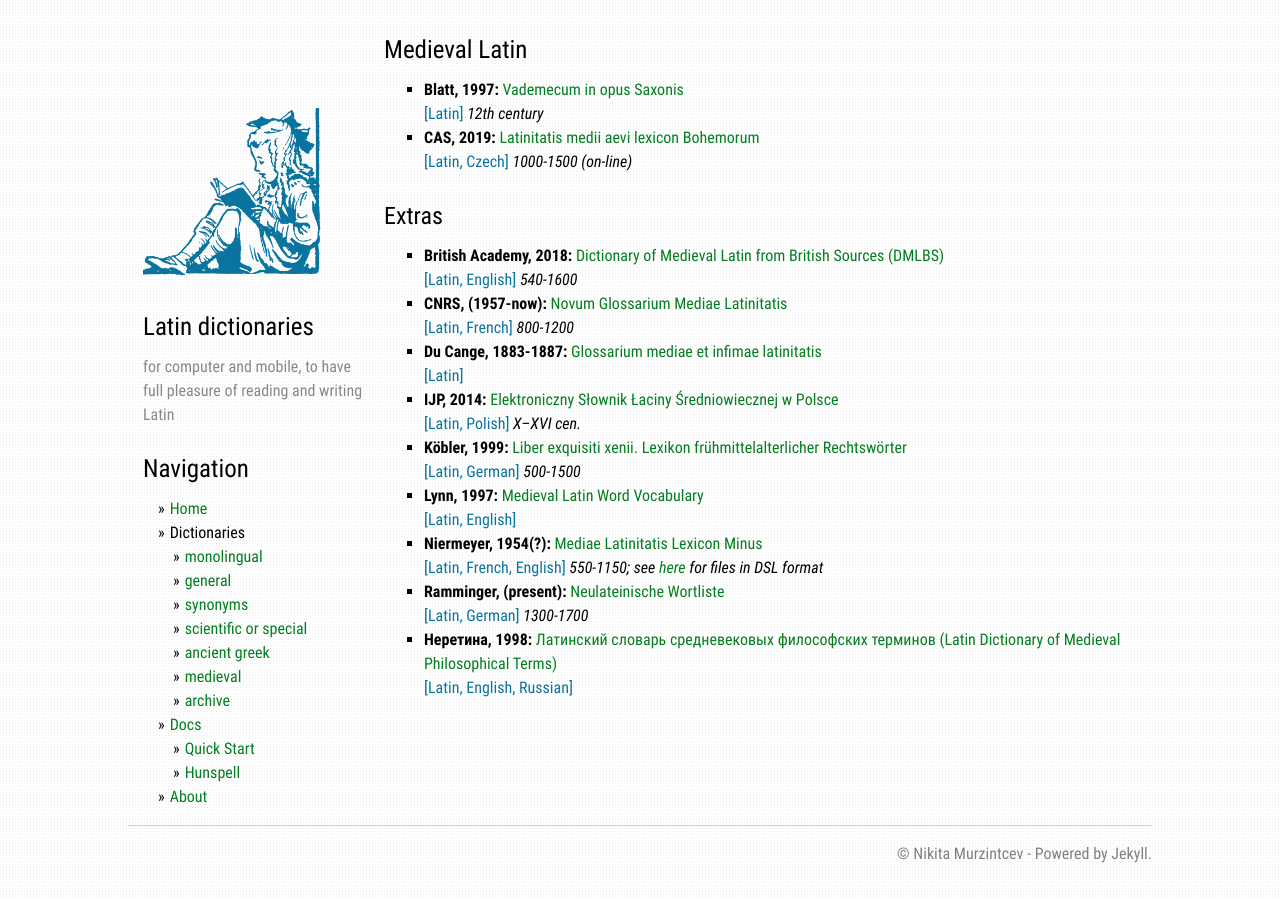
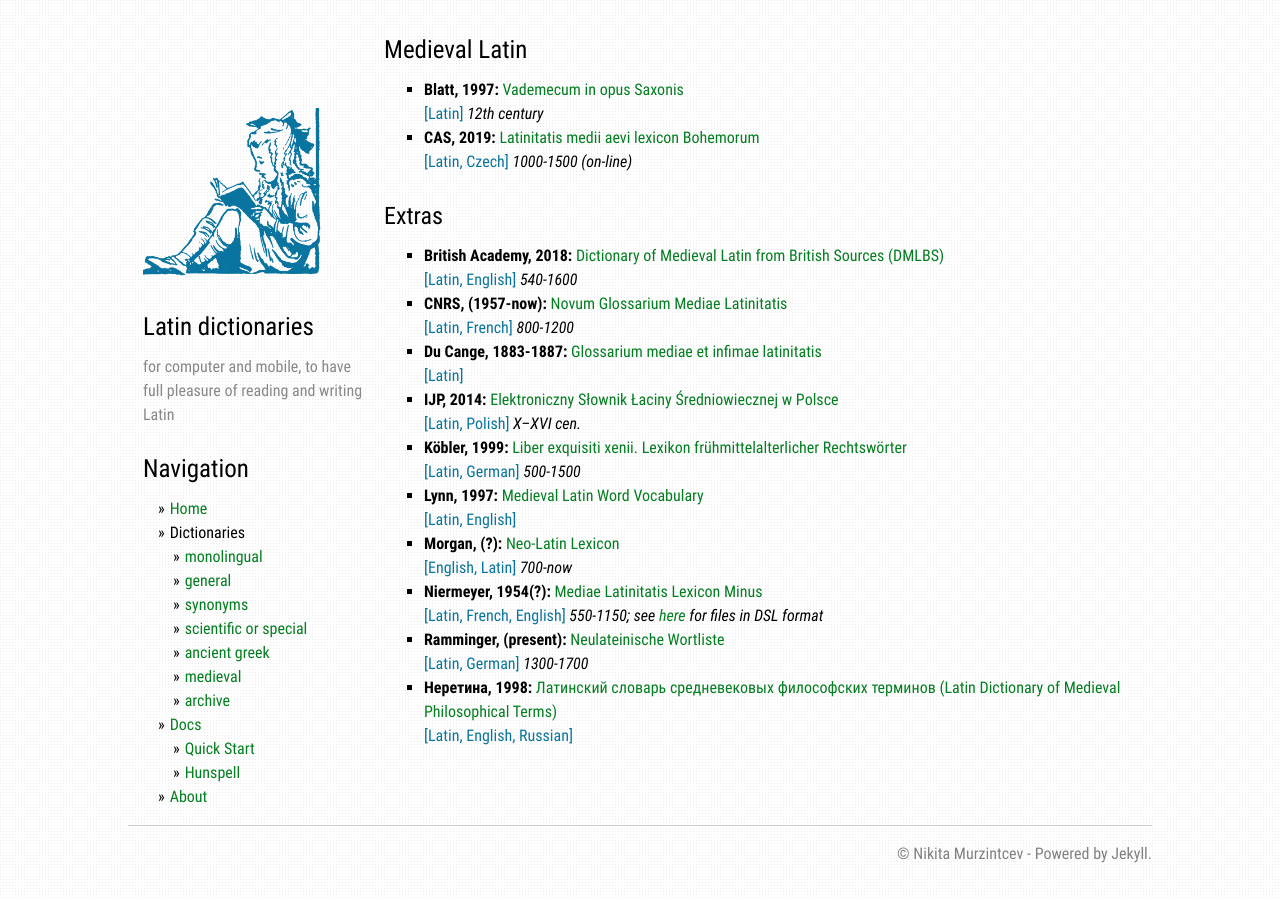
Before and after one commit to latin-dict/latin-dict.github.io, a Jekyll site: the page built from list_medieval.md, in a window 1280 px wide. Built offline with Jekyll 4.4.1, drawn with Linux system fonts in a browser that asks for light colours.

```diff
--- a/_data/extras_medieval.yml
+++ b/_data/extras_medieval.yml
@@ -52,3 +52,9 @@
   website: http://dadako.narod.ru/paperpoe.htm
   tags: [Latin, English, Russian]
   comment:
+- title: Neo-Latin Lexicon
+  author: Morgan
+  year: (?)
+  website: https://neolatinlexicon.org
+  tags: [English, Latin]
+  comment: 700-now
```
Also changed, not shown: _posts/2022-01-05-Hahn1825.md (added, +16 -0 lines).
